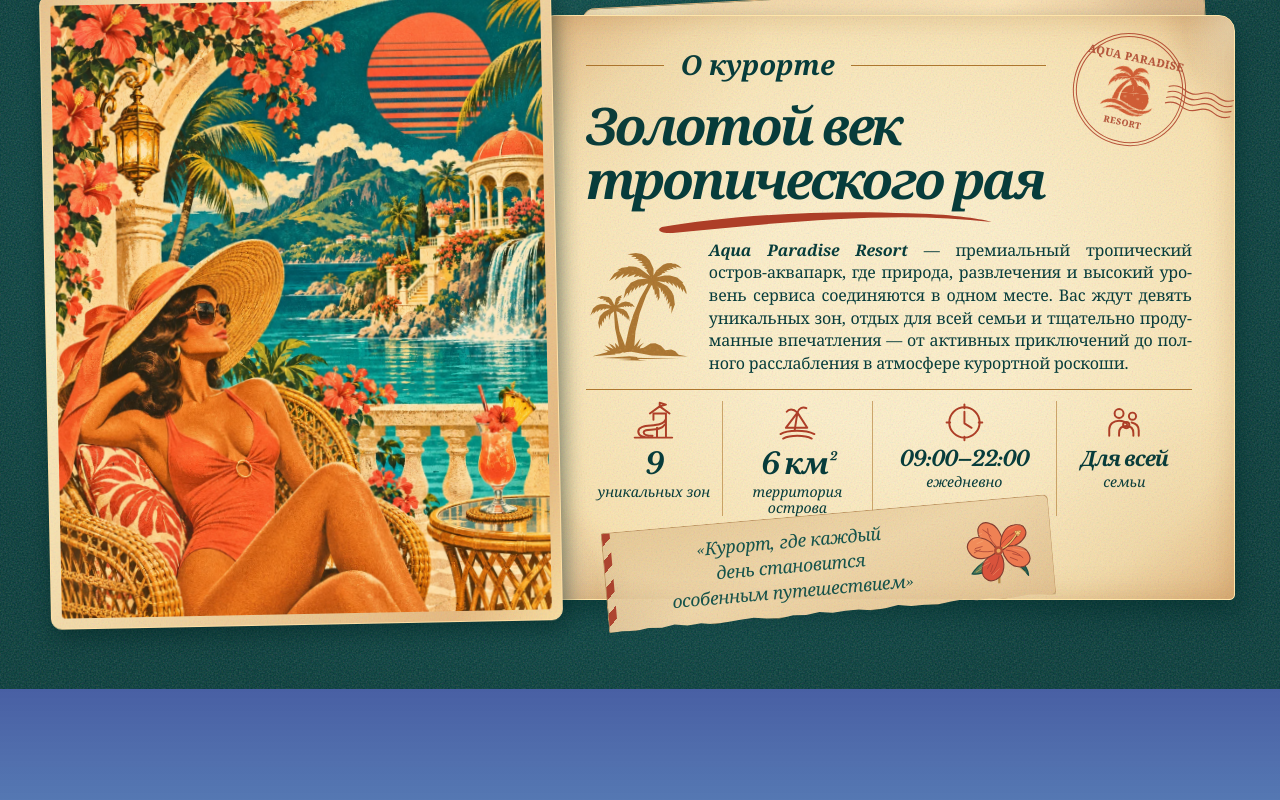
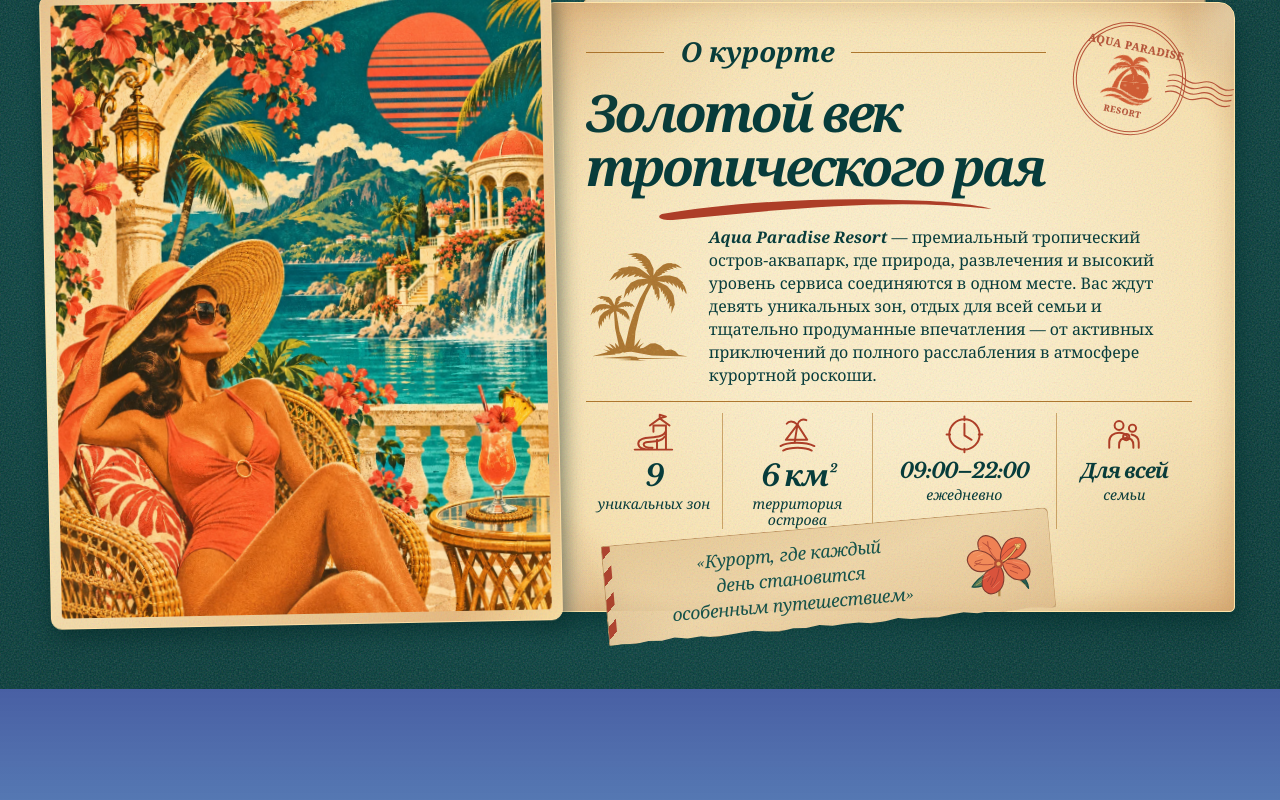
Before and after one commit to raccoonforge/aqua-paradise-resort, a React (Vite) app: page / in a window 1280 px wide. Shown: the part 898-1698 px from the top of the page. Built offline with nearby package versions, Linux system fonts and the light colour scheme; a web font is replaced by a local one.

Commit message:
fix(about): restore natural left-aligned editorial text without forced spacing or hyphenation

```diff
--- a/src/components/AboutEditorial.css
+++ b/src/components/AboutEditorial.css
@@ -146,12 +146,13 @@
 }
 .apr-about__intro p {
   margin: 0;
-  font: 400 clamp(16px, 1.18vw, 22px)/1.41 Georgia, 'Times New Roman', serif;
-  letter-spacing: -.012em;
-  text-align: justify;
-  text-align-last: left;
+  font: 400 clamp(16px, 1.18vw, 22px)/1.43 Georgia, 'Times New Roman', serif;
+  letter-spacing: normal;
+  text-align: left;
   text-wrap: wrap;
-  hyphens: auto;
+  hyphens: none;
+  word-break: normal;
+  overflow-wrap: normal;
 }
 .apr-about__intro strong { font-style: italic; }
 .apr-about__stats { display: grid; grid-template-columns: 1fr 1.1fr 1.35fr 1fr; border-top: 1px solid var(--gold); margin: clamp(12px, 1.15vw, 22px) 0 0; padding: 11px 0 0; list-style: none; }
```
